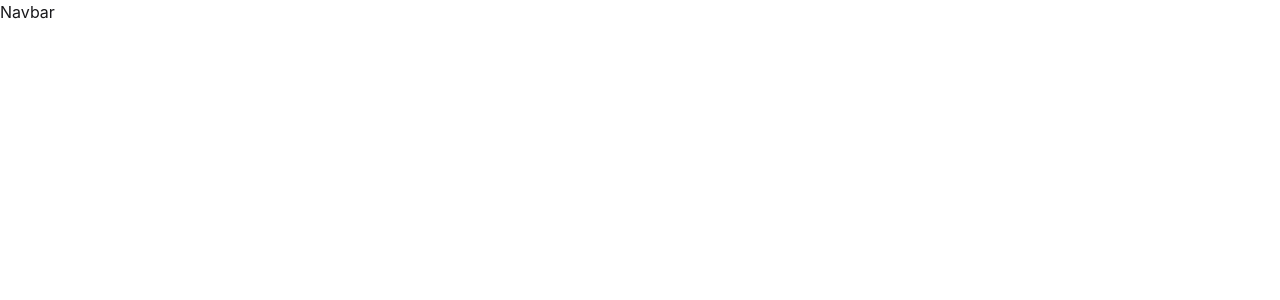
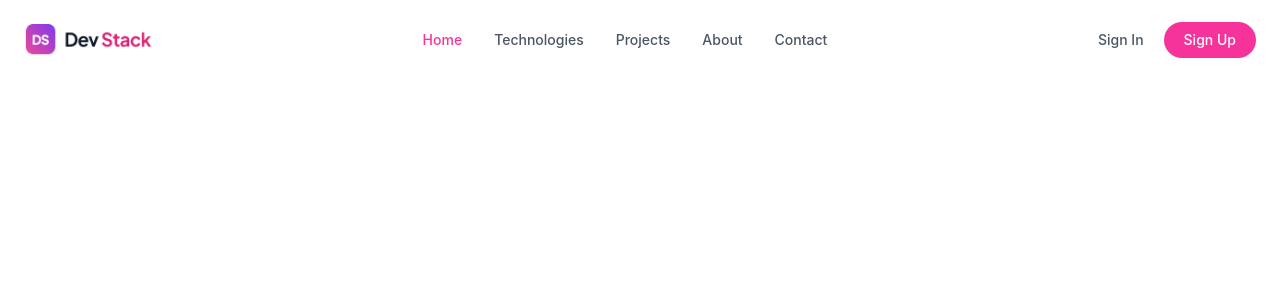
Before and after one commit to Hanjala13/dev-stack, a React (Vite) app: page / in a window 1280 px wide. Shown: the top 300 px of the page. Built offline with nearby package versions, Linux system fonts and the light colour scheme.

Commit message:
navbar done

```diff
--- a/src/assets/components/Nav.tsx
+++ b/src/assets/components/Nav.tsx
@@ -1,11 +1,31 @@
-
+import Logo from "../logo-text.png";
 
 const Nav = () => {
     return (
-        <div>
-            <h2>Navbar</h2>
-        </div>
-    );
-};
+        <nav className="sticky top-0 z-50 bg-white">
+            <div className="mx-auto flex h-20 max-w-7xl items-center justify-between px-6">
+
+                <div>
+                    <img src={Logo} alt="Dev Stack" className="w-32" />
+                </div>
+
+                <ul className="flex items-center gap-8 text-sm font-medium text-gray-600">
+                    <li><a href="#" className="text-pink-500">Home</a></li>
+                    <li><a href="#" className="transition hover:text-pink-500">Technologies</a></li>
+                    <li><a href="#" className="transition hover:text-pink-500">Projects</a></li>
+                    <li><a href="#" className="transition hover:text-pink-500">About</a></li>
+                    <li><a href="#" className="transition hover:text-pink-500">Contact</a></li>
+                </ul>
+
+                <div className="flex items-center gap-5">
+                    <button className="text-sm font-medium text-gray-600 transition hover:text-pink-500">Sign In</button>
+
+                    <button className="rounded-full bg-pink-500 px-5 py-2 text-sm font-medium text-white transition hover:bg-pink-600">Sign Up</button>
+                </div>
+
+            </div>
+        </nav>
+    )
+}
 
 export default Nav;
```
